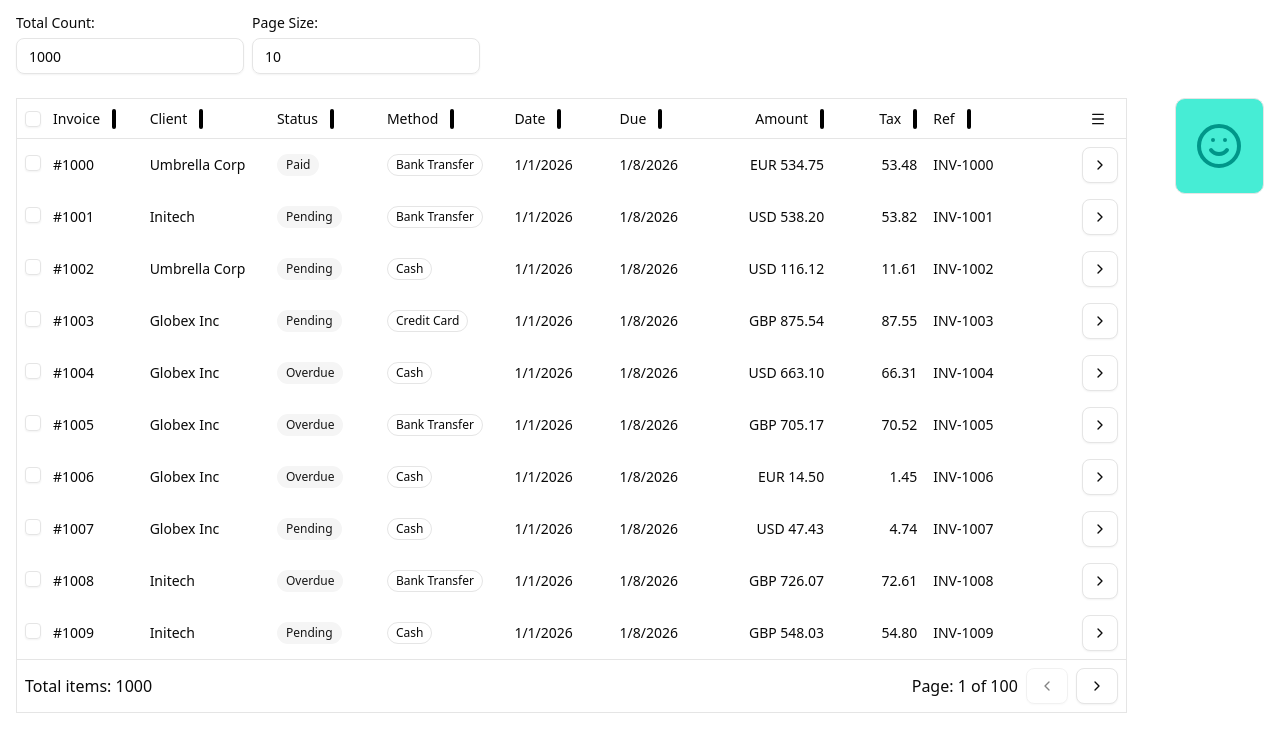
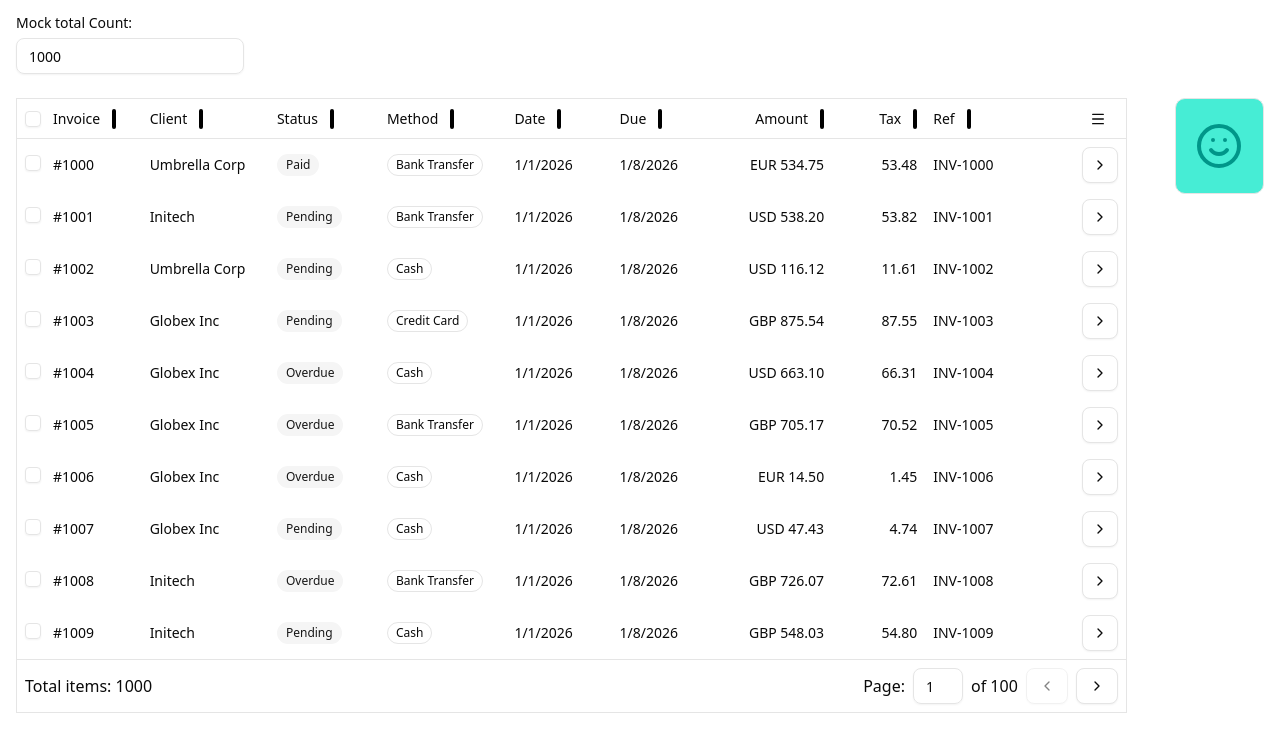
Before and after one commit to rejnowicz281/utab, a React (Vite) app: page / in a window 1280 px wide. Shown: the top 752 px of the page. Built offline with nearby package versions, Linux system fonts and the light colour scheme.

Commit message:
pagination page size input

```diff
--- a/src/components/pages/main-page/main-page.tsx
+++ b/src/components/pages/main-page/main-page.tsx
@@ -116,23 +116,13 @@ export default function MainPage() {
         <div className="flex flex-col gap-6 p-4">
             <div className="flex items-center gap-2">
                 <div className="flex flex-col gap-2">
-                    <Label htmlFor="mock-total-count">Total Count:</Label>
+                    <Label htmlFor="mock-total-count">Mock total Count:</Label>
                     <Input
                         id="mock-total-count"
-                        placeholder="Total count (default: 1000)"
+                        placeholder="Mock total count (default: 1000)"
                         type="number"
                         value={mockTotalCount}
                         onChange={(e) => setMockTotalCount(e.target.value ? Number(e.target.value) : 0)}
-                    />
-                </div>
-                <div className="flex flex-col gap-2">
-                    <Label htmlFor="mock-page-size">Page Size:</Label>
-                    <Input
-                        id="mock-page-size"
-                        placeholder="Page size (default: 10)"
-                        type="number"
-                        value={mockPageSize}
-                        onChange={(e) => setMockPageSize(e.target.value ? Number(e.target.value) : 0)}
                     />
                 </div>
             </div>
--- a/src/components/ui/table.tsx
+++ b/src/components/ui/table.tsx
@@ -3,6 +3,7 @@ import * as React from "react";
 import { cn } from "@/lib/utils";
 import { ChevronLeft, ChevronRight } from "lucide-react";
 import { Button } from "./button";
+import { Input } from "./input";
 
 function Table({
     className,
@@ -134,9 +135,18 @@ function TableNavigation({
         >
             <span>Total items: {totalItems}</span>
             <div className="flex items-center gap-2">
-                <span>
-                    Page: {currentPage} of {totalPages}
-                </span>
+                <div className="flex items-center gap-2">
+                    <span>Page:</span>
+                    <Input
+                        value={currentPage ? currentPage : ""}
+                        onChange={(e) => {
+                            if (e.target.value === "") onPageChange(0);
+                            if (e.target.value) onPageChange(Number(e.target.value));
+                        }}
+                        className="max-w-[50px]"
+                    />
+                    <span>of {totalPages}</span>
+                </div>
                 <Button variant="outline" onClick={() => onPageChange(currentPage - 1)} disabled={currentPage <= 1}>
                     <ChevronLeft />
                 </Button>
```
